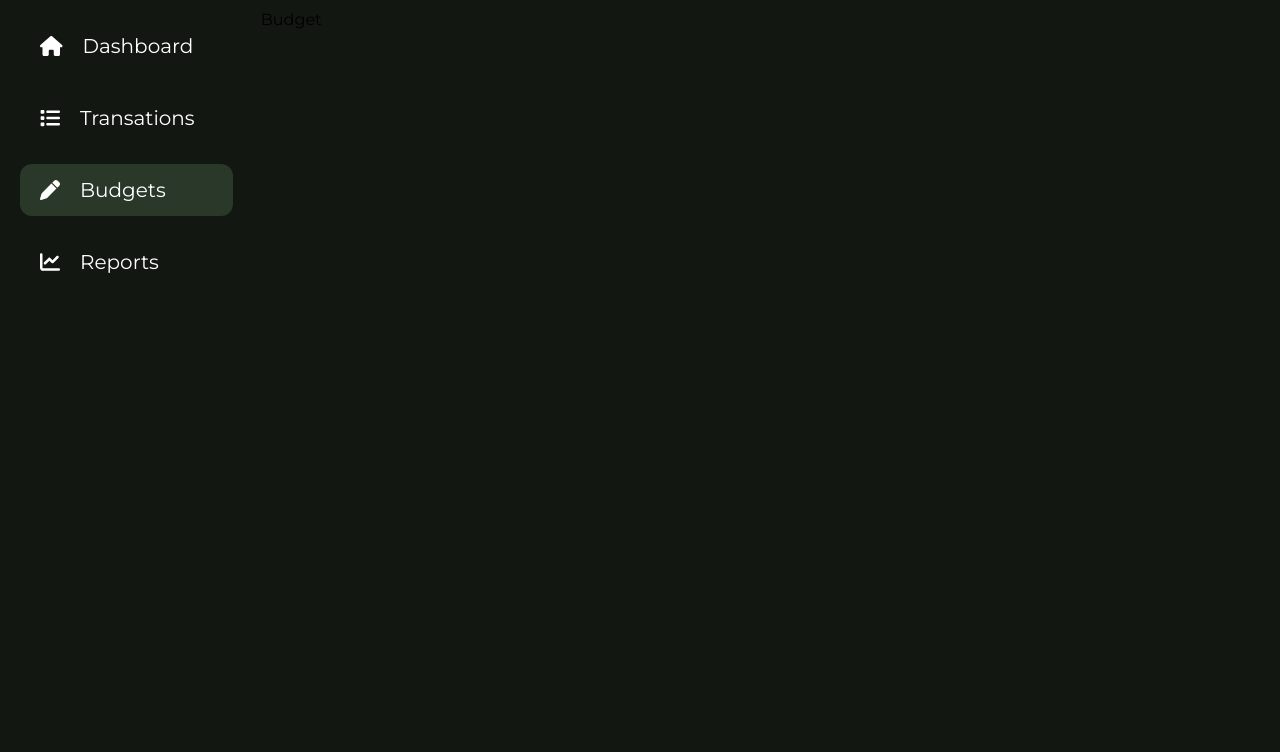
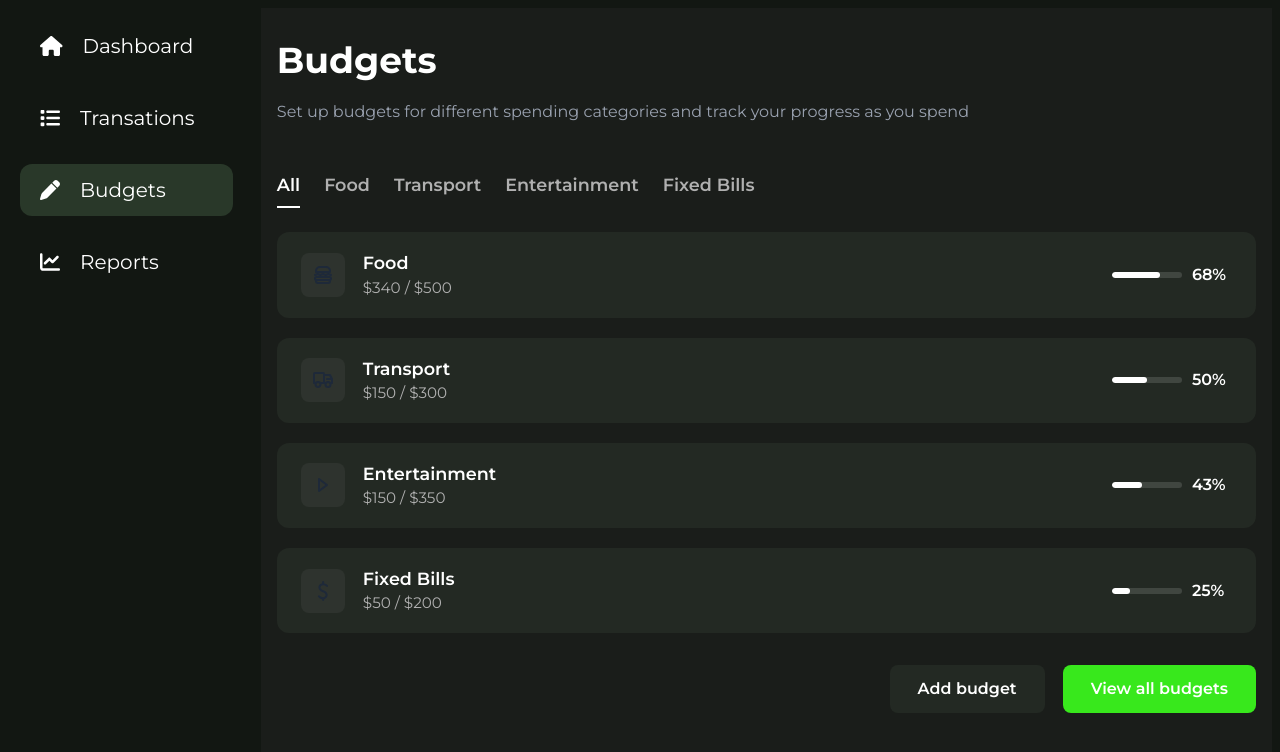
Before and after one commit to SirvalFilho/personal-financial-app, a Vue app: page /budgets in a window 1280 px wide. Shown: the top 752 px of the page. Built offline with nearby package versions, Linux system fonts and the light colour scheme.

Commit message:
feat: Created budget page and features
Created the budget page and its functionalities, percentage system and interactions on the buttons

```diff
--- /dev/null
+++ b/src/components/budget/BudgetActions.vue
@@ -0,0 +1,65 @@
+<template>
+  <div class="actions">
+    <router-link v-if="selectedTab === 'All'" to="/budgets" class="add-btn"
+      >Add budget</router-link
+    >
+    <button @click="resetFilter" class="view-btn">View all budgets</button>
+  </div>
+</template>
+
+<script setup>
+const props = defineProps({
+  selectedTab: {
+    type: String,
+    required: true,
+  },
+});
+
+const emit = defineEmits(["update:selectedTab"]);
+
+function resetFilter() {
+  emit("update:selectedTab", "All");
+}
+</script>
+
+<style scoped>
+.actions {
+  display: flex;
+  justify-content: right;
+  gap: 18px;
+  margin-top: 16px;
+}
+.add-btn {
+  background: #232923;
+  color: #fff;
+  border: none;
+  border-radius: 8px;
+  padding: 12px 28px;
+  font-weight: 600;
+  cursor: pointer;
+  font-size: 1rem;
+  transition: background 0.2s;
+  text-decoration: none;
+  display: inline-block;
+}
+.add-btn:hover {
+  background: #2e332e;
+}
+.view-btn {
+  background: #38e81c;
+  color: #fff;
+  border: none;
+  border-radius: 8px;
+  padding: 12px 28px;
+  font-weight: 600;
+  cursor: pointer;
+  font-size: 1rem;
+  transition: background 0.2s;
+  text-decoration: none;
+  display: inline-block;
+}
+.view-btn:hover {
+  background: #b0ff5a;
+  color: #232923;
+}
+</style>
--- /dev/null
+++ b/src/components/budget/BudgetList.vue
@@ -0,0 +1,148 @@
+<template>
+  <div class="budgets-list">
+    <div
+      v-for="budget in filteredBudgets"
+      :key="budget.name"
+      class="budget-card"
+    >
+      <div class="icon-box">
+        <span v-html="budget.icon"></span>
+      </div>
+      <div class="budget-info">
+        <div class="budget-name">{{ budget.name }}</div>
+        <div class="budget-amount">
+          ${{ budget.used }} / ${{ budget.limit }}
+        </div>
+      </div>
+      <div class="progress-box">
+        <div class="progress-bar-bg">
+          <div
+            class="progress-bar-fill"
+            :style="{ width: budgetPercent(budget) + '%' }"
+          ></div>
+        </div>
+        <span class="progress-percent">{{ budgetPercent(budget) }}%</span>
+      </div>
+    </div>
+  </div>
+</template>
+
+<script setup>
+import { ref, computed } from "vue";
+
+const budgets = ref([
+  {
+    name: "Food",
+    used: 340,
+    limit: 500,
+    category: "Food",
+    icon: `<svg class="w-6 h-6 text-gray-800 dark:text-white" xmlns="http://www.w3.org/2000/svg" fill="none" viewBox="0 0 24 24">
+                <path stroke="currentColor" stroke-linecap="round" stroke-linejoin="round" stroke-width="2"
+                    d="m4 12 2.66667-1 2.66666 1L12 11l2.6667 1 2.6666-1L20 12m-1 5H5v1c0 1.1046.89543 2 2 2h10c1.1046 0 2-.8954 2-2v-1ZM5 9.00003h14v-1c0-2.20914-1.7909-4-4-4H9c-2.20914 0-4 1.79086-4 4v1ZM18.5 14h-13c-.82843 0-1.5.6716-1.5 1.5 0 .8285.67157 1.5 1.5 1.5h13c.8284 0 1.5-.6715 1.5-1.5 0-.8284-.6716-1.5-1.5-1.5Z"/>
+            </svg>`,
+  },
+  {
+    name: "Transport",
+    used: 150,
+    limit: 300,
+    category: "Transport",
+    icon: `<svg class="w-6 h-6 text-gray-800 dark:text-white" aria-hidden="true" xmlns="http://www.w3.org/2000/svg" width="24" height="24" fill="none" viewBox="0 0 24 24">
+            <path stroke="currentColor" stroke-linecap="round" stroke-linejoin="round" stroke-width="2" d="M13 7h6l2 4m-8-4v8m0-8V6a1 1 0 0 0-1-1H4a1 1 0 0 0-1 1v9h2m8 0H9m4 0h2m4 0h2v-4m0 0h-5m3.5 5.5a2.5 2.5 0 1 1-5 0 2.5 2.5 0 0 1 5 0Zm-10 0a2.5 2.5 0 1 1-5 0 2.5 2.5 0 0 1 5 0Z"/>
+        </svg>`,
+  },
+  {
+    name: "Entertainment",
+    used: 150,
+    limit: 350,
+    category: "Entertainment",
+    icon: `<svg class="w-6 h-6 text-gray-800 dark:text-white" aria-hidden="true" xmlns="http://www.w3.org/2000/svg" width="24" height="24" fill="none" viewBox="0 0 24 24">
+            <path stroke="currentColor" stroke-linecap="round" stroke-linejoin="round" stroke-width="2" d="M8 18V6l8 6-8 6Z"/>
+        </svg>`,
+  },
+  {
+    name: "Fixed Bills",
+    used: 50,
+    limit: 200,
+    category: "Fixed Bills",
+    icon: `<svg class="w-6 h-6 text-gray-800 dark:text-white" aria-hidden="true" xmlns="http://www.w3.org/2000/svg" width="24" height="24" fill="none" viewBox="0 0 24 24">
+            <path stroke="currentColor" stroke-linecap="round" stroke-linejoin="round" stroke-width="2" d="M8 17.345a4.76 4.76 0 0 0 2.558 1.618c2.274.589 4.512-.446 4.999-2.31.487-1.866-1.273-3.9-3.546-4.49-2.273-.59-4.034-2.623-3.547-4.488.486-1.865 2.724-2.899 4.998-2.31.982.236 1.87.793 2.538 1.592m-3.879 12.171V21m0-18v2.2"/>
+        </svg>`,
+  },
+]);
+
+const props = defineProps({
+  selectedTab: {
+    type: String,
+    required: true,
+  },
+});
+
+const filteredBudgets = computed(() => {
+  if (props.selectedTab === "All") return budgets.value;
+  return budgets.value.filter((b) => b.category === props.selectedTab);
+});
+
+function budgetPercent(budget) {
+  return Math.round((budget.used / budget.limit) * 100);
+}
+</script>
+
+<style scoped>
+.budgets-list {
+  display: flex;
+  flex-direction: column;
+  gap: 20px;
+  margin-bottom: 32px;
+}
+.budget-card {
+  display: flex;
+  align-items: center;
+  background: #232923;
+  border-radius: 12px;
+  padding: 18px 24px;
+  gap: 18px;
+}
+.icon-box {
+  background: #2e332e;
+  border-radius: 8px;
+  padding: 10px;
+  display: flex;
+  align-items: center;
+  justify-content: center;
+}
+.budget-info {
+  flex: 1;
+}
+.budget-name {
+  font-size: 1.1rem;
+  font-weight: 600;
+}
+.budget-amount {
+  color: #b0b0b0;
+  font-size: 0.95rem;
+}
+.progress-box {
+  display: flex;
+  align-items: center;
+  gap: 10px;
+  min-width: 120px;
+}
+.progress-bar-bg {
+  width: 70px;
+  height: 6px;
+  background: #fff2;
+  border-radius: 4px;
+  overflow: hidden;
+}
+.progress-bar-fill {
+  height: 100%;
+  background: #ffffff;
+  border-radius: 4px;
+  transition: width 0.3s;
+}
+.progress-percent {
+  color: #ffffff;
+  font-weight: 600;
+  font-size: 1rem;
+}
+</style>
--- /dev/null
+++ b/src/components/budget/BudgetTabs.vue
@@ -0,0 +1,64 @@
+<template>
+  <div class="tabs">
+    <button
+      v-for="tab in tabs"
+      :key="tab"
+      :class="['tab', { active: selectedTab === tab }]"
+      @click="selectTab(tab)"
+    >
+      {{ tab }}
+    </button>
+  </div>
+</template>
+
+<script setup>
+import { ref, watch } from "vue";
+
+const props = defineProps({
+  selectedTab: {
+    type: String,
+    required: true,
+  },
+});
+
+const tabs = ["All", "Food", "Transport", "Entertainment", "Fixed Bills"];
+const selectedTab = ref(props.selectedTab);
+
+const emit = defineEmits(["update:selectedTab"]);
+
+function selectTab(tab) {
+  selectedTab.value = tab;
+  emit("update:selectedTab", tab);
+}
+
+watch(
+  () => props.selectedTab,
+  (newValue) => {
+    selectedTab.value = newValue;
+  }
+);
+</script>
+
+<style scoped>
+.tabs {
+  display: flex;
+  gap: 24px;
+  margin-bottom: 24px;
+}
+.tab {
+  background: none;
+  border: none;
+  color: #b0b0b0;
+  font-weight: 600;
+  font-size: 1.1rem;
+  padding: 8px 0;
+  border-bottom: 2px solid transparent;
+  cursor: pointer;
+  transition: color 0.2s, border-color 0.2s;
+  text-decoration: none;
+}
+.tab.active {
+  color: #fff;
+  border-bottom: 2px solid #ffffff;
+}
+</style>
--- /dev/null
+++ b/src/components/budget/HeaderBudget.vue
@@ -0,0 +1,13 @@
+<template>
+  <div>
+    <h1 class="text-4xl font-bold mb-5">Budgets</h1>
+    <p class="text-gray-400 mb-10">
+      Set up budgets for different spending categories and track your progress
+      as you spend
+    </p>
+  </div>
+</template>
+
+<script setup></script>
+
+<style scoped></style>
--- a/src/pages/BudgetPage.vue
+++ b/src/pages/BudgetPage.vue
@@ -1,9 +1,31 @@
 <template>
-    <h1>Budget</h1>
+  <div class="budget-container">
+    <HeaderBudget />
+    <BudgetTabs v-model:selectedTab="selectedTab" />
+    <BudgetList :selected-tab="selectedTab" />
+    <BudgetActions
+      :selected-tab="selectedTab"
+      @update:selectedTab="selectedTab = $event"
+    />
+  </div>
 </template>
 
 <script setup>
+import { ref } from "vue";
+import HeaderBudget from "../components/budget/HeaderBudget.vue";
+import BudgetTabs from "../components/budget/BudgetTabs.vue";
+import BudgetList from "../components/budget/BudgetList.vue";
+import BudgetActions from "../components/budget/BudgetActions.vue";
+
+const selectedTab = ref("All");
 </script>
 
 <style scoped>
+.budget-container {
+  margin: 0 auto;
+  padding: 32px 16px;
+  color: #fff;
+  min-height: 100vh;
+  background-color: #1a1d1a;
+}
 </style>
```
